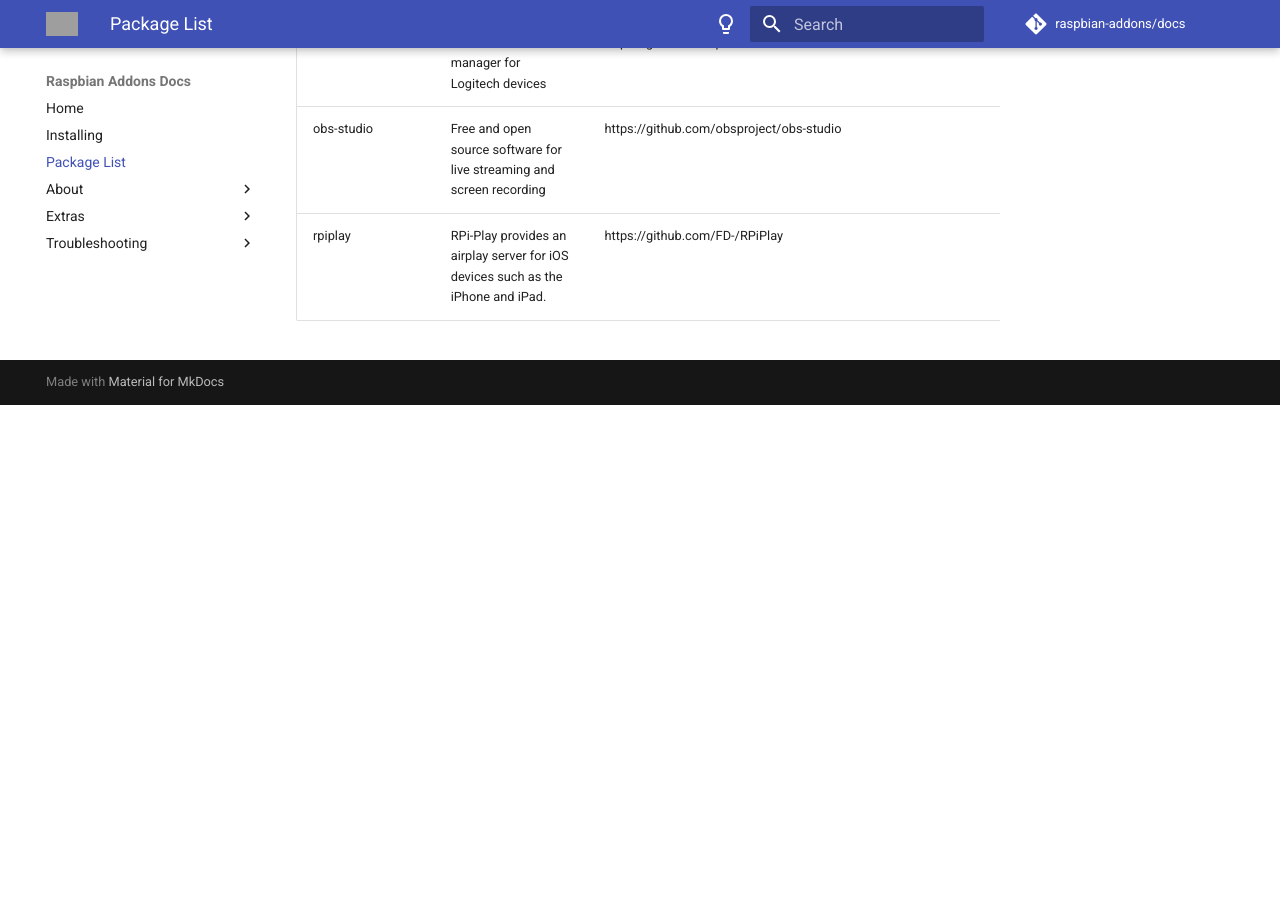
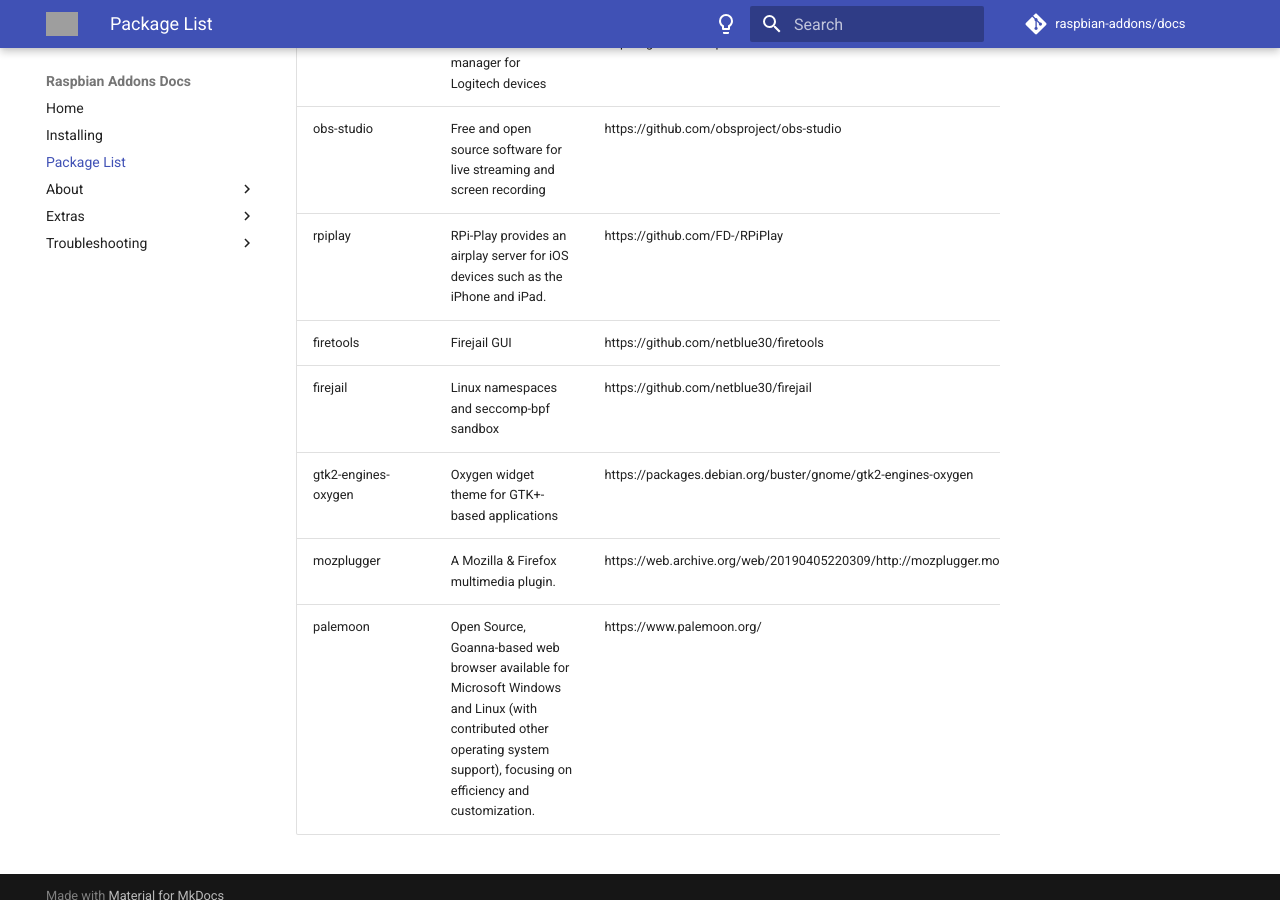
Before and after one commit to raspbian-addons/docs, an MkDocs documentation site: the page built from docs/package-list.md, in a window 1280 px wide and 900 px high, scrolled down 17190 px. Built offline with MkDocs 1.6.1 and Material for MkDocs 9.7.7, drawn with Linux system fonts in a browser that asks for light colours; comment, search, counter and statistics services are not loaded; before the commit the page ends 17595 px from its top, so only the background shows below that; grey boxes are pictures that could not be loaded.

Commit message:
packagelist: add palemoon and its dependencies

```diff
--- a/docs/package-list.md
+++ b/docs/package-list.md
@@ -211,3 +211,8 @@
 | solaar | Linux device manager for Logitech devices | https://github.com/pwr-Solaar/Solaar |
 | obs-studio | Free and open source software for live streaming and screen recording | https://github.com/obsproject/obs-studio |
 | rpiplay | RPi-Play provides an airplay server for iOS devices such as the iPhone and iPad. | https://github.com/FD-/RPiPlay |
+| firetools | Firejail GUI | https://github.com/netblue30/firetools |
+| firejail | Linux namespaces and seccomp-bpf sandbox | https://github.com/netblue30/firejail |
+| gtk2-engines-oxygen | Oxygen widget theme for GTK+-based applications | https://packages.debian.org/buster/gnome/gtk2-engines-oxygen |
+| mozplugger | A Mozilla & Firefox multimedia plugin. | https://web.archive.org/web/20190405220309/http://mozplugger.mozdev.org/ |
+| palemoon | Open Source, Goanna-based web browser available for Microsoft Windows and Linux (with contributed other operating system support), focusing on efficiency and customization. | https://www.palemoon.org/ |
```
